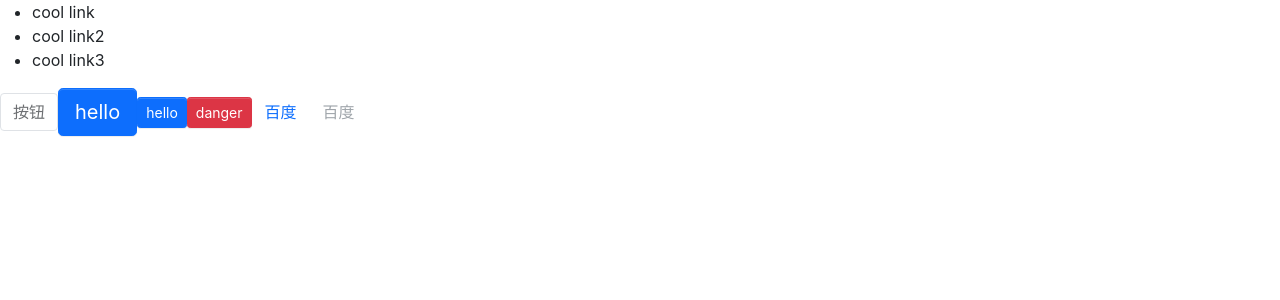
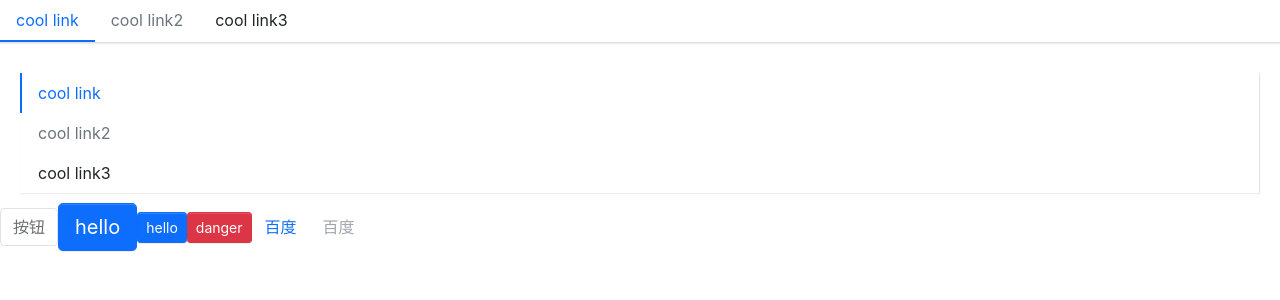
Before and after one commit to MrRabbit1993/react-ts, a React (Create React App) app: page / in a window 1280 px wide. Shown: the top 300 px of the page. Built offline with nearby package versions, Linux system fonts and the light colour scheme.

Commit message:
feat: menu初始简单样式增加

```diff
--- a/src/App.tsx
+++ b/src/App.tsx
@@ -7,6 +7,19 @@
     <div className="App">
       <Menu
         defaultIndex={0}
+        onSelect={(index) => {
+          console.log(index)
+        }}>
+        <MenuItem index={0}>cool link</MenuItem>
+        <MenuItem index={1} disabled>
+          cool link2
+        </MenuItem>
+        <MenuItem index={2}>cool link3</MenuItem>
+      </Menu>
+
+      <Menu
+        defaultIndex={0}
+        mode="vertical"
         onSelect={(index) => {
           console.log(index)
         }}>
--- /dev/null
+++ b/src/components/Menu/_styles.scss
@@ -0,0 +1,45 @@
+.menu {
+  display: flex;
+  flex-wrap: wrap;
+  padding-left: 0;
+  margin-bottom: 30px;
+  list-style: none;
+  border-bottom: $menu-border-width solid $menu-border-color;
+  box-shadow: $menu-box-shadow;
+
+  &-item {
+    padding: $menu-item-padding-y $menu-item-padding-x;
+    cursor: pointer;
+    transition: $menu-transition;
+
+    &:hover,
+    &:focus {
+      text-decoration: none;
+    }
+
+    &.is-disabled {
+      color: $menu-item-disabled-color;
+      pointer-events: none;
+      cursor: default;
+    }
+
+    &.is-active,
+    &:hover {
+      color: $menu-item-active-color;
+      border-bottom: $menu-item-active-border-width solid $menu-item-active-color;
+    }
+  }
+  &-vertical{
+    flex-direction: column;
+    border-bottom: 0px;
+    margin: 10px 20px;
+    border-right: $menu-border-width solid $menu-border-color;
+    .menu-item{
+      border-left: $menu-item-active-border-width solid transparent;
+      &.is-active,&:hover{
+        border-bottom: 0px;
+        border-left: $menu-item-active-border-width solid $menu-item-active-color;
+      }
+    }
+  }
+}
--- a/src/styles/index.scss
+++ b/src/styles/index.scss
@@ -6,4 +6,7 @@
 @import "mixin";
 
 // button
-@import "./../components/Button/styles"
+@import "./../components/Button/styles";
+
+// menu
+@import "./../components/Menu/styles";
```
Also changed, not shown: 1 other file (tests, documents, lock files or other folders).
